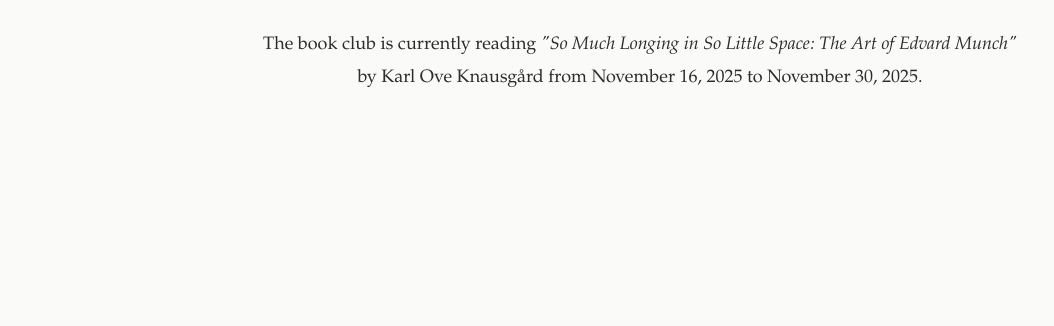
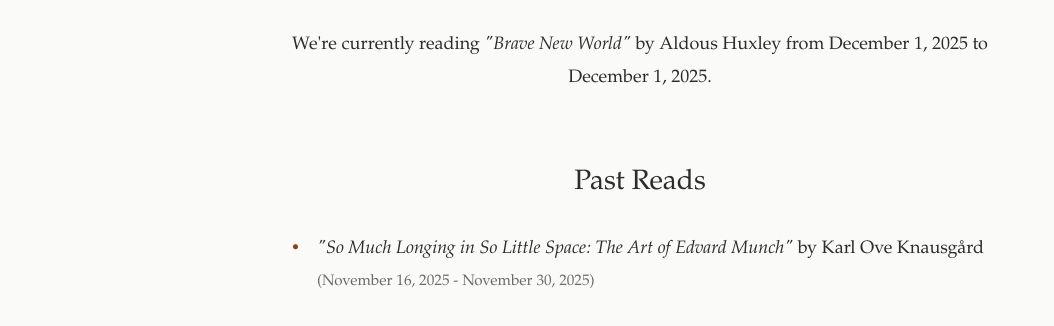
Before and after one commit to AnarchistHoneybun/corb, a plain HTML site: page schedule.html in a window 1280 px wide. Shown: the part 178-504 px from the top of the page, without its empty margins (0-1054 px from the left). Drawn offline with Linux system fonts and the light colour scheme.

Commit message:
update schedule

```diff
--- a/schedule.html
+++ b/schedule.html
@@ -1,10 +1,10 @@
 <!DOCTYPE html>
 <html lang="en">
   <head>
-    <meta charset="UTF-8">
-    <meta name="viewport" content="width=device-width, initial-scale=1.0">
+    <meta charset="UTF-8" />
+    <meta name="viewport" content="width=device-width, initial-scale=1.0" />
     <title>Schedule - Book Club</title>
-    <link rel="stylesheet" href="styles.css">
+    <link rel="stylesheet" href="styles.css" />
   </head>
   <body>
     <nav class="navbar">
@@ -18,8 +18,26 @@
 
         <div class="current-reading">
           <p class="reading-info">
-                    The book club is currently reading <em>"So Much Longing in So Little Space: The Art of Edvard Munch"</em> by Karl Ove Knausgård from November 16, 2025 to November 30, 2025.
+            We're currently reading
+            <em>"Brave New World"</em>
+            by Aldous Huxley from December 1, 2025 to December 1, 2025.
           </p>
+        </div>
+
+        <div class="past-reads">
+          <h2 class="section-title">Past Reads</h2>
+          <ul class="past-reads-list">
+            <li>
+              <em
+                >"So Much Longing in So Little Space: The Art of Edvard
+                Munch"</em
+              >
+              by Karl Ove Knausgård<br />
+              <span class="date-range"
+                >(November 16, 2025 - November 30, 2025)</span
+              >
+            </li>
+          </ul>
         </div>
       </main>
     </div>
--- a/styles.css
+++ b/styles.css
@@ -6,7 +6,7 @@
 }
 
 body {
-    font-family: 'Garamond', 'EB Garamond', 'Cormorant Garamond', serif;
+  font-family: "Garamond", "EB Garamond", "Cormorant Garamond", serif;
   line-height: 1.8;
   color: #2c2c2c;
   background-color: #fafaf8;
@@ -108,6 +108,51 @@ main {
   font-style: italic;
 }
 
+/* Past Reads section */
+.past-reads {
+  margin-top: 4rem;
+  max-width: 700px;
+  margin-left: auto;
+  margin-right: auto;
+}
+
+.section-title {
+  font-size: 1.75rem;
+  margin-bottom: 1.5rem;
+  font-weight: normal;
+  text-align: center;
+}
+
+.past-reads-list {
+  list-style: none;
+  padding: 0;
+  text-align: left;
+}
+
+.past-reads-list li {
+  font-size: 1.125rem;
+  line-height: 1.8;
+  margin-bottom: 1.5rem;
+  padding-left: 1.5em;
+}
+
+.past-reads-list li:before {
+  content: "• ";
+  color: #8b4513;
+  font-weight: bold;
+  position: absolute;
+  margin-left: -1.5em;
+}
+
+.past-reads-list em {
+  font-style: italic;
+}
+
+.date-range {
+  color: #6a6a6a;
+  font-size: 0.95rem;
+}
+
 /* Footnotes */
 .footnotes {
   margin-top: 3rem;
```
Also changed, not shown: index.html (+60 -13 lines). Lines whose indentation alone changed are shown as unchanged.
